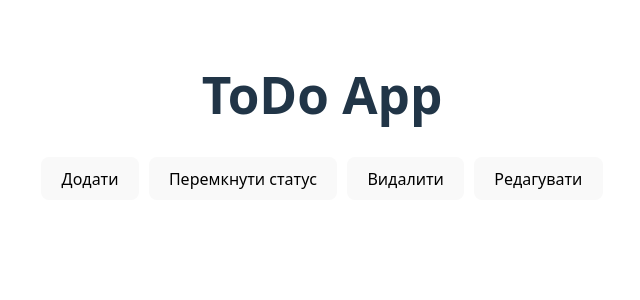
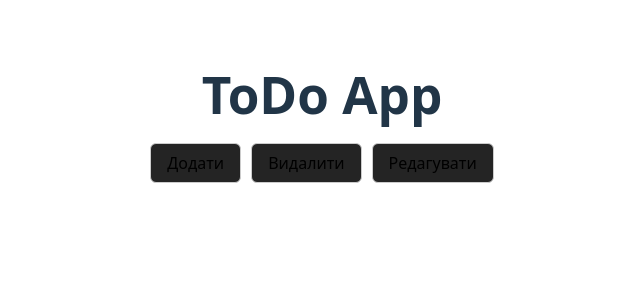
Before and after one commit to SeredaIvan/VueJSLabs2025, a Vue app in the folder lab1/: page / in a window 1280 px wide. Shown: the top 300 px of the page, without its empty margins (318-958 px from the left). Built offline with nearby package versions, Linux system fonts and the light colour scheme.

Commit message:
feat:added state and styling for buttons

```diff
--- a/lab1/src/components/NavButtons.vue
+++ b/lab1/src/components/NavButtons.vue
@@ -1,23 +1,41 @@
 <script setup>
-const emit = defineEmits(['defineAdd','defineDelete','defineEdit'])
+const props = defineProps({
+  activeDelete: Boolean,
+  activeEdit: Boolean,
+});
+
+const emit = defineEmits(["defineAdd", "defineDelete", "defineEdit"]);
 
 function handleAddClick() {
-  emit('defineAdd')
+  emit("defineAdd");
 }
 function handleToggleDelete() {
-  emit('defineDelete')
+  emit("defineDelete");
 }
 function handleToggleEdit() {
-  emit('defineEdit')
+  emit("defineEdit");
 }
 </script>
 
 <template>
   <div class="nav-buttons">
-    <button @click="handleAddClick">Додати</button>
-    <button>Перемкнути статус</button>
-    <button @click="handleToggleDelete">Видалити</button>
-    <button>Редагувати</button>
+    <button @click="handleAddClick" class="btn">Додати</button>
+
+    <button
+      @click="handleToggleDelete"
+      class="btn"
+      :class="{ active: props.activeDelete }"
+    >
+      Видалити
+    </button>
+
+    <button
+      @click="handleToggleEdit"
+      class="btn"
+      :class="{ active: props.activeEdit }"
+    >
+      Редагувати
+    </button>
   </div>
 </template>
 
@@ -28,4 +46,26 @@ function handleToggleEdit() {
   align-items: center;
   justify-content: center;
 }
+
+.btn {
+  padding: 8px 16px;
+  border: 1px solid #ccc;
+  background: #242424;
+  border-radius: 6px;
+  cursor: pointer;
+  transition: 0.2s;
+}
+
+.btn:hover {
+  background: #f1f1f1;
+  color:#242424;
+}
+
+.btn.active {
+  background: #3b82f6;
+  color: white;
+  border-color: #3b82f6;
+  transform: scale(0.97);
+  box-shadow: 0 0 5px rgba(59, 130, 246, 0.5);
+}
 </style>
--- a/lab1/src/components/ToDo.vue
+++ b/lab1/src/components/ToDo.vue
@@ -22,9 +22,11 @@ onMounted(async () => {
 function toggleModalAddTask() {
   modalAdd.value = !modalAdd.value;
 }
+
 function toggleIsDelete() {
   isDelete.value = !isDelete.value;
 }
+
 function toggleIsEdit() {
   isEdit.value = !isEdit.value;
 }
@@ -33,7 +35,14 @@ function toggleIsEdit() {
 <template>
   <div>
     <h1>ToDo App</h1>
-    <NavButtons @defineAdd="toggleModalAddTask" @defineDelete="toggleIsDelete" @defineEdit="toggleIsEdit" />
+    <NavButtons
+      @defineAdd="toggleModalAddTask"
+      @defineDelete="toggleIsDelete"
+      @defineEdit="toggleIsEdit"
+      :activeDelete="isDelete"
+      :activeEdit="isEdit"
+    />
+
     <Loader v-if="loading" />
     <TaskList :tasks="tasks" :isEdit="isEdit" :isDelete="isDelete" />
     <AddTask v-if="modalAdd" :toggleModalTask="toggleModalAddTask" />
@@ -43,5 +52,6 @@ function toggleIsEdit() {
 <style scoped>
 h1 {
   text-align: center;
+  margin-bottom: 20px;
 }
 </style>
```
